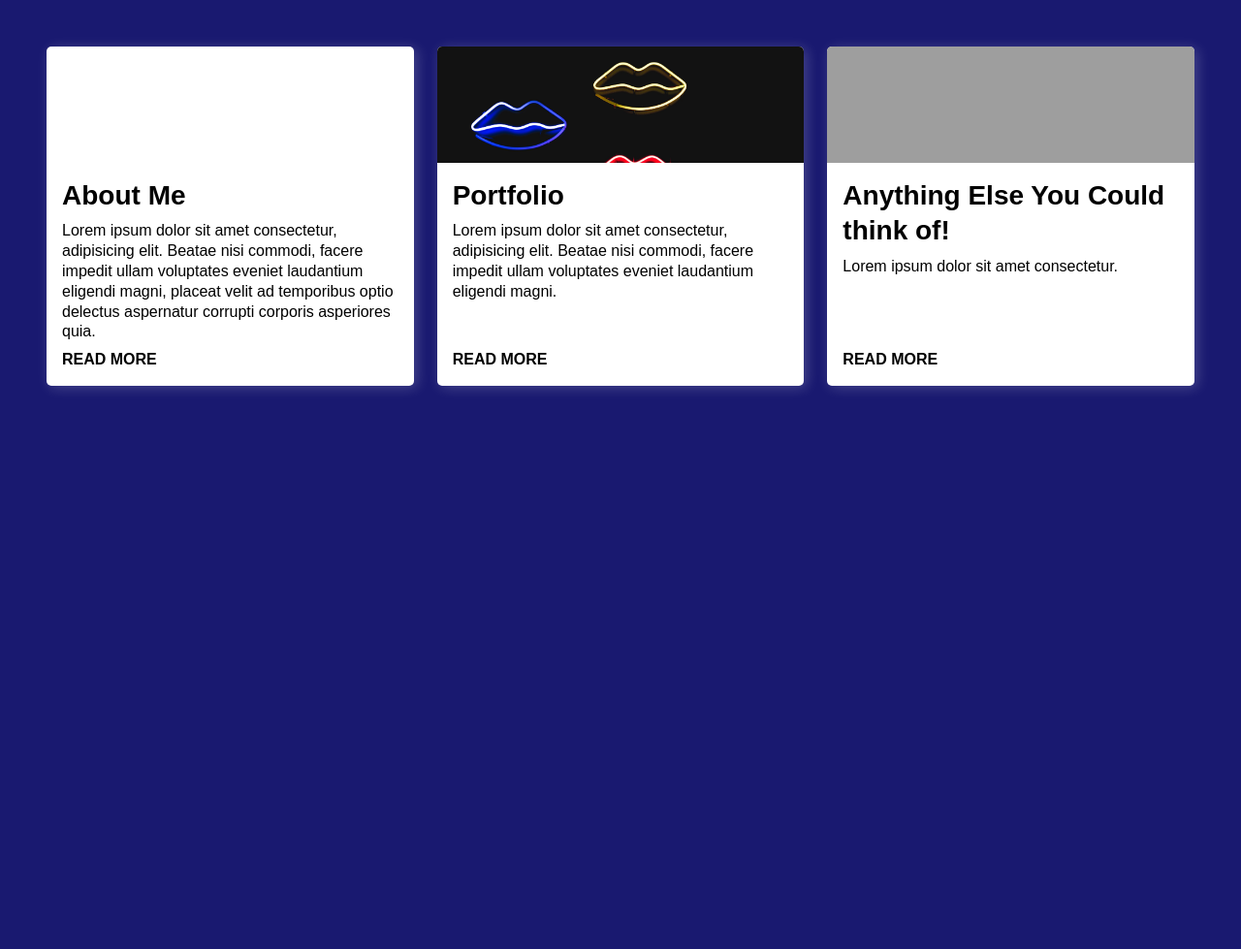
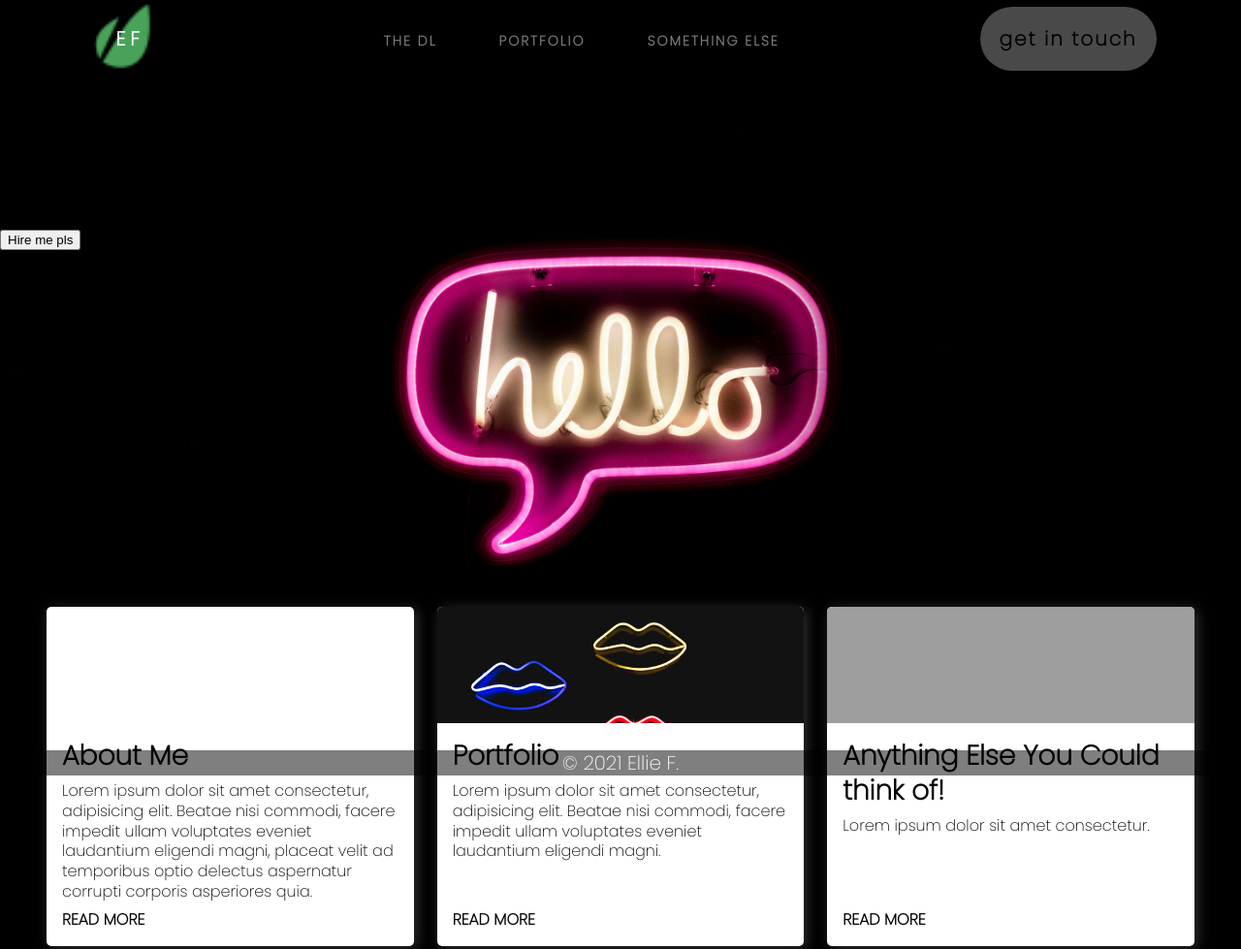
Before and after one commit to elfort2021/cpnt260-a2, a plain HTML site: page index.html in a window 1280 px wide. Shown: the top 979 px of the page at 97% size. Before the commit the page ends 800 px from the top, so only its background shows below. Drawn offline with Linux system fonts and the light colour scheme; grey boxes are pictures that could not be loaded.

Commit message:
html for nav bar and footer added

```diff
--- a/cards.css
+++ b/css/cards.css
@@ -11,9 +11,9 @@ body {
   margin: 0;
   padding: 0;
   height: 100vh;
-  background-color: midnightblue;
-  /* background-image: radial-gradient( #fff 0%, black 75%); */
-  font-family: Arial, Helvetica, sans-serif;
+  background-color: black;
+  background-image: radial-gradient( #fff 0%, black 75%);
+  font-family:'Poppins', sans-serif;
   font-size: 1.25rem;
   line-height: 1.3;
 
@@ -23,6 +23,7 @@ body {
   display: flex;
   flex-wrap: wrap;
   justify-content: center;
+  margin-top: 20rem;
   gap: 1.5rem;
   padding: 3rem;
 
--- /dev/null
+++ b/css/style.css
@@ -0,0 +1,141 @@
+
+body {
+  margin: 0;
+  padding: 0;
+  background-image: url(/assets/images/nhello.jpg);
+  background-size: cover;
+  background-position: center;
+  background-repeat: no-repeat;
+
+
+}
+
+nav {
+  display: flex;
+  flex-flow: nowrap;
+  justify-content: space-around;
+  align-items: center;
+  min-height: 10vh;
+  font-family:'Poppins', sans-serif;
+  background-color :black;
+  position: sticky;
+
+
+}
+
+.logo {
+
+  color: white;
+  text-transform: uppercase;
+  letter-spacing: 5px;
+  font-size: 20px;
+
+}
+
+
+.logo, .header-image {
+  display: flex;
+
+}
+
+.nav-links {
+  display: flex;
+  width: 40%;
+  justify-content: space-around;
+}
+
+.nav-links li {
+  list-style: none;
+}
+
+
+.nav-links a {
+  color: gray;
+  text-transform: uppercase;
+  text-decoration: none;
+  letter-spacing: 2px;
+  font-weight: bold;
+  font-size: 14px;
+
+}
+
+.nav-links li :hover {
+  color: whitesmoke;
+
+
+}
+
+.hamburger-menu {
+  display: flex;
+  background-color: rgb(1, 8, 17);
+  margin: 1rem;
+
+
+
+}
+
+
+
+.button1 {
+  display: block;
+  color: black;
+  background-color:#696969;
+
+  text-decoration: none;
+  text-transform: lowercase;
+  letter-spacing: 2px;
+  font-weight: bold;
+
+  padding: 20px;
+  border-radius: 50px;
+  display: inline-block;
+
+  opacity: 70%;
+  flex-basis: 1rem;
+
+}
+
+.button :hover {
+      opacity: 100%;
+
+}
+
+
+/* .hero-text {
+    text-align: center;
+    position: absolute;
+    top: 50%;
+    left: 50%;
+    transform: translate(-50%, -50%);
+    color: white;
+
+} */
+
+
+footer {
+  position: fixed;
+  width: 100%;
+  background-color: black;
+  color: white;
+  opacity: 50%;
+  padding: .5 rem;
+  bottom: 0;
+  text-align: center;
+}
+
+
+
+@media screen and (min-width: 765px)
+{
+.burger {
+  display: none;
+  }
+}
+
+@media screen and (max-width: 765px) {
+  .nav-links {
+ display: none;
+  }
+  .button1 {
+      display: none;
+  }
--- a/index.html
+++ b/index.html
@@ -4,10 +4,46 @@
   <meta charset="UTF-8">
   <meta name="viewport" content="width=device-width, initial-scale=1.0">
   <title>Flex Card Block</title>
-  <link rel="stylesheet" href="cards.css">
+  <link rel="preconnect" href="https://fonts.gstatic.com">
+  <link href="https://fonts.googleapis.com/css2?family=Poppins:wght@200&display=swap" rel="stylesheet">
+  <link rel="stylesheet" href="/css/cards.css">
+  <link rel="stylesheet" href="/css/style.css">
   </head>
 
-  <body>
+  <nav>
+    <div class="logo">
+        <div class=" header-image">
+          <img src="/assets/icons/logo1.ico" alt="leaf-logo">
+             </div>
+        <h4>EF</h4>
+        </div>
+          <ul class="nav-links">
+            <li><a href="#">THE DL</a></li>
+            <li><a href="#">Portfolio</a></li>
+            <li><a href="#">something else</a></li>
+          </ul>
+      <section class="burger">
+          <div class="hamburger-menu">
+            <img src="assets/icons/hb1.png" alt="hbmenu">
+          </div>
+      </section>
+
+      <div class="button">
+        <a class="button1" href="#">Get in Touch</a>
+        </div>
+    </nav>
+
+    <body>
+
+      <div class="hero-image">
+        <div class="hero-text">
+          <h1>I am Eleanor</h1>
+          <p>Student Web Dev</p>
+          <button>Hire me pls</button>
+        </div>
+      </div>
+
+
 
     <section class="cards">
 
@@ -46,6 +82,10 @@
 
 
     </section>
+
+ <footer>
+      &copy; 2021 Ellie F.
+    </footer>
 
 
 
```
Also changed, not shown: assets/icons/hb1.png (added), assets/icons/hbblue.png (added), assets/icons/logo1.ico (added), 1 other file.
